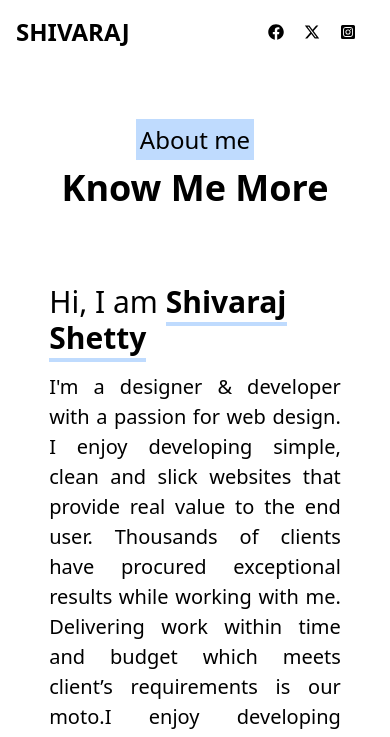
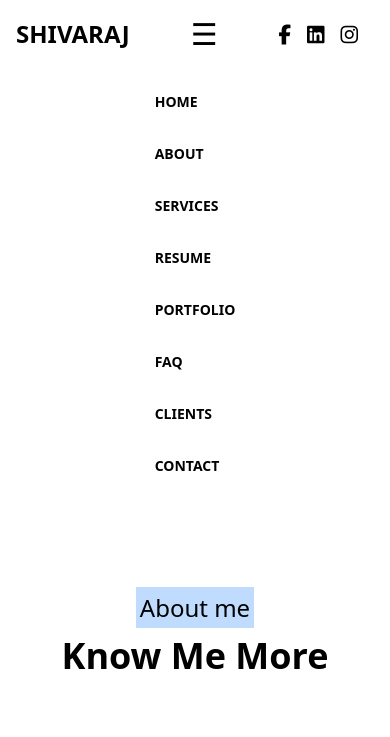
Before and after one commit to Shivaraj2003/Portfolio, a website: page src/index.html in a window 390 px wide. Shown: the part 844-1581 px from the top of the page. Drawn offline with Linux system fonts and the light colour scheme.

Commit message:
Fixed navbar for smaller screens

```diff
--- a/src/index.html
+++ b/src/index.html
@@ -35,7 +35,7 @@
             <a href="https://flowbite.com/" class="flex items-center space-x-3 rtl:space-x-reverse">
                 <span class="self-center text-2xl font-bold whitespace-nowrap">SHIVARAJ</span>
             </a>
-
+ <button id="hamberger-button" class="min-[936px]:hidden text-3xl cursor-pointer">&#9776;</button>
             <div class="hidden w-fit  min-[936px]:block md:w-auto" id="navbar-default">
                 <ul
                     class="font-medium flex flex-col p-4 md:p-0 mt-4 border border-gray-100 rounded-lg bg-gray-50 md:flex-row md:space-x-8  md:mt-0 md:border-0 md:bg-white">
@@ -76,45 +76,74 @@
 
                 </ul>
             </div>
+
             <div class="flex">
                 <a class="me-4  text-black transition duration-200 hover:text-neutral-700 hover:ease-in-out focus:text-neutral-700 disabled:text-black/30 motion-reduce:transition-none  [&.active]:text-black/90"
                     href="#">
-                    <span class="[&>svg]:w-5">
-                        <svg xmlns="http://www.w3.org/2000/svg" class="h-4 w-4" viewBox="0 0 512 512"
-                            fill="currentColor">
-                            <!--! Font Awesome Free 6.4.2 by @fontawesome - https://fontawesome.com License - https://fontawesome.com/license (Commercial License) Copyright 2023 Fonticons, Inc. -->
-                            <path
-                                d="M504 256C504 119 393 8 256 8S8 119 8 256c0 123.78 90.69 226.38 209.25 245V327.69h-63V256h63v-54.64c0-62.15 37-96.48 93.67-96.48 27.14 0 55.52 4.84 55.52 4.84v61h-31.28c-30.8 0-40.41 19.12-40.41 38.73V256h68.78l-11 71.69h-57.78V501C413.31 482.38 504 379.78 504 256z" />
-                        </svg>
-                    </span>
+                    <i class="fa-brands fa-facebook-f fa-lg"></i>
                 </a>
 
-                <!-- X Twitter Icon -->
+
                 <a class="me-4 text-black transition duration-200 hover:text-neutral-700 hover:ease-in-out focus:text-neutral-700 disabled:text-black/30 motion-reduce:transition-none "
                     href="#">
-                    <span class="[&>svg]:w-5">
-                        <svg xmlns="http://www.w3.org/2000/svg" class="h-4 w-4" viewBox="0 0 512 512"
-                            fill="currentColor">
-                            <!--! Font Awesome Free 6.4.2 by @fontawesome - https://fontawesome.com License - https://fontawesome.com/license (Commercial License) Copyright 2023 Fonticons, Inc. -->
-                            <path
-                                d="M389.2 48h70.6L305.6 224.2 487 464H345L233.7 318.6 106.5 464H35.8L200.7 275.5 26.8 48H172.4L272.9 180.9 389.2 48zM364.4 421.8h39.1L151.1 88h-42L364.4 421.8z" />
-                        </svg>
-                    </span>
+                    <i class="fa-brands fa-linkedin fa-lg"></i>
                 </a>
 
                 <a class="me-4 text-black transition duration-200 hover:text-neutral-700 hover:ease-in-out focus:text-neutral-700 disabled:text-black/30 motion-reduce:transition-none    "
                     href="#">
-                    <span class="[&>svg]:w-5">
-                        <svg xmlns="http://www.w3.org/2000/svg" class="h-4 w-4" viewBox="0 0 448 512"
-                            fill="currentColor">
-                            <path
-                                d="M224,202.66A53.34,53.34,0,1,0,277.36,256,53.38,53.38,0,0,0,224,202.66Zm124.71-41a54,54,0,0,0-30.41-30.41c-21-8.29-71-6.43-94.3-6.43s-73.25-1.93-94.31,6.43a54,54,0,0,0-30.41,30.41c-8.28,21-6.43,71.05-6.43,94.33S91,329.26,99.32,350.33a54,54,0,0,0,30.41,30.41c21,8.29,71,6.43,94.31,6.43s73.24,1.93,94.3-6.43a54,54,0,0,0,30.41-30.41c8.35-21,6.43-71.05,6.43-94.33S357.1,182.74,348.75,161.67ZM224,338a82,82,0,1,1,82-82A81.9,81.9,0,0,1,224,338Zm85.38-148.3a19.14,19.14,0,1,1,19.13-19.14A19.1,19.1,0,0,1,309.42,189.74ZM400,32H48A48,48,0,0,0,0,80V432a48,48,0,0,0,48,48H400a48,48,0,0,0,48-48V80A48,48,0,0,0,400,32ZM382.88,322c-1.29,25.63-7.14,48.34-25.85,67s-41.4,24.63-67,25.85c-26.41,1.49-105.59,1.49-132,0-25.63-1.29-48.26-7.15-67-25.85s-24.63-41.42-25.85-67c-1.49-26.42-1.49-105.61,0-132,1.29-25.63,7.07-48.34,25.85-67s41.47-24.56,67-25.78c26.41-1.49,105.59-1.49,132,0,25.63,1.29,48.33,7.15,67,25.85s24.63,41.42,25.85,67.05C384.37,216.44,384.37,295.56,382.88,322Z" />
-                        </svg>
-                    </span>
+                    <i class="fa-brands fa-instagram fa-lg"></i>
                 </a>
             </div>
+
         </div>
     </nav>
+<section id="mobile-menu"
+            class="  text-sm flex flex-col   animate-open-menu min-[936px]:hidden">
+            <!-- <button class="text-2xl self-end px-6">&times;</button> -->
+            <nav class="flex flex-col  items-center pb-8 " aria-label="mobile">
+                <ul
+                    class="font-semibold  flex flex-col p-4 md:p-0  gap-4 min-[936px]:flex-row md:space-x-8  md:mt-0 md:border-0 md:bg-white">
+                    <li>
+                        <a href="#" class="block py-2 px-3  rounded md:bg-transparent  md:p-0"
+                            aria-current="page">HOME</a>
+                    </li>
+                    <li>
+                        <a href="#about" class="block py-2 px-3  rounded md:bg-transparent  md:p-0"
+                            aria-current="page">ABOUT</a>
+                    </li>
+                    <li>
+                        <a href="#services" class="block py-2 px-3  rounded md:bg-transparent  md:p-0"
+                            aria-current="page">SERVICES</a>
+                    </li>
+
+                    <li>
+                        <a href="#" class="block py-2 px-3  rounded md:bg-transparent  md:p-0"
+                            aria-current="page">RESUME</a>
+                    </li>
+                    <li>
+                        <a href="#" class="block py-2 px-3  rounded md:bg-transparent  md:p-0"
+                            aria-current="page">PORTFOLIO</a>
+                    </li>
+                    <li>
+                        <a href="#" class="block py-2 px-3  rounded md:bg-transparent  md:p-0"
+                            aria-current="page">FAQ</a>
+                    </li>
+                    <li>
+                        <a href="#" class="block py-2 px-3  rounded md:bg-transparent  md:p-0"
+                            aria-current="page">CLIENTS</a>
+                    </li>
+                    <li>
+                        <a href="#" class="block py-2 px-3  rounded md:bg-transparent  md:p-0"
+                            aria-current="page">CONTACT</a>
+                    </li>
+
+
+                </ul>
+
+
+            </nav>
+        </section>
+
 
     <section
         class="w-full min-h-screen max-h-fit  flex flex-col justify-center items-center gap-16 mt-10 p-5 scroll-mt-40"
@@ -131,16 +160,13 @@
                         Shetty</span> </h1>
                 <p class="text-xl leading-normal text-justify">I'm a designer & developer with a passion for web design.
                     I enjoy developing simple, clean and slick websites that provide real value to the end user.
-                    Thousands of clients have procured exceptional results while working with me. Delivering work within
-                    time and budget which meets client’s requirements is our moto.I enjoy developing simple, clean and
-                    slick websites that provide real value to the end user. Thousands of clients have procured
-                    exceptional results while working with me.</p>
+                    An engineering student with a keen interest in data science and keeping a close eye on emergent technologies, looking for a software engineering job that would help improve my professional and domain skills and dedicate the skills acquired to the organization's overall benefit..</p>
             </div>
 
             <div class="col-span-12 md:col-span-4 m-14  md:m-16 flex flex-col justify-center items-center mx-auto">
 
                 <div class="h-30 w-30 bg-blue-200 rounded-full text-center">
-                    <span class="text-8xl text-black">22</span>
+                    <span class="text-8xl text-black">01</span>
                 </div>
                 <h1 class="text-3xl text-center font-semibold">Years of <span class="font-bold">Experience</span></h1>
             </div>
@@ -238,7 +264,7 @@
     <section class="w-full min-h-screen max-h-fit  flex flex-col  mt-10 sm:p-5 scroll-mt-32" id="services">
 
         <div class="grid grid-col-12 text-center mx-auto">
-            <div class=""><span class="bg-blue-300 text-2xl w-fit  p-1">What I Do?</span></div>
+            <div class=""><span class="bg-blue-300 text-2xl w-fit  p-1">Resume</span></div>
 
             <h1 class="text-4xl font-bold p-3 mb-10">A Summary of My Resume</h1>
         </div>
@@ -305,7 +331,7 @@
 
 
     </section>
-
+<script src="main.js"></script>
 </body>
 
 </html>
--- /dev/null
+++ b/src/main.js
@@ -0,0 +1,13 @@
+
+const initApp = () =>{
+    const hambergMenu = document.getElementById('hamberger-button');
+    const mobileMenu = document.getElementById('mobile-menu');
+
+    const toggleMenu =() =>{
+        mobileMenu.classList.toggle('hidden');
+        mobileMenu.classList.toggle('flex');
+    }
+    hambergMenu.addEventListener('click',toggleMenu);
+    mobileMenu.addEventListener('click',toggleMenu);
+}
+document.addEventListener('DOMContentLoaded',initApp);
--- a/tailwind.config.js
+++ b/tailwind.config.js
@@ -5,7 +5,9 @@ module.exports = {
     extend: {
       fontFamily: {
            'poppins': ['Poppins'],
-        }
+        },
+
+
     },
   },
   plugins: [],
```
Also changed, not shown: src/output.css.
